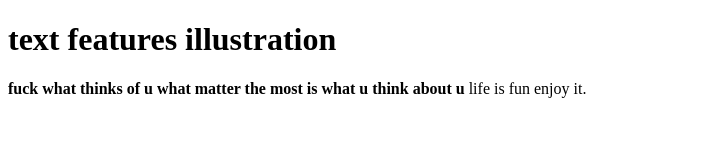
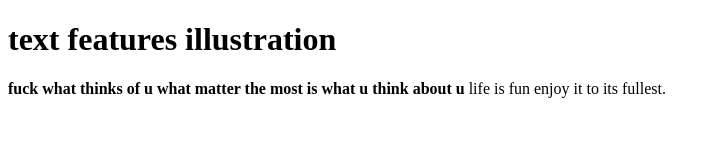
Before and after one commit to kuluruvineeth/html, a plain HTML site: page text.html in a window 1280 px wide. Shown: the whole page, without its empty margins (0-720 px from the left). Drawn offline with Linux system fonts and the light colour scheme.

Commit message:
added new line

```diff
--- a/text.html
+++ b/text.html
@@ -11,7 +11,7 @@
       <strong>
         fuck what thinks of u what matter the most is what u think about u
       </strong>
-      life is fun enjoy it.
+      life is fun enjoy it to its fullest.
     </p>
   </body>
 </html>
```
